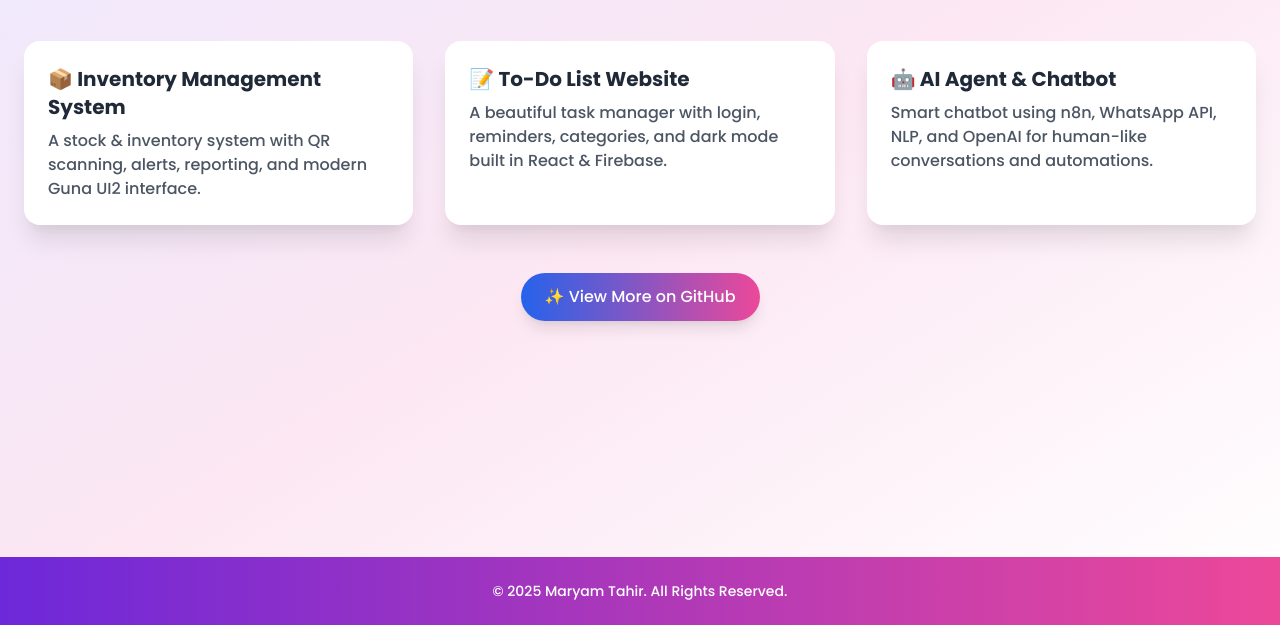
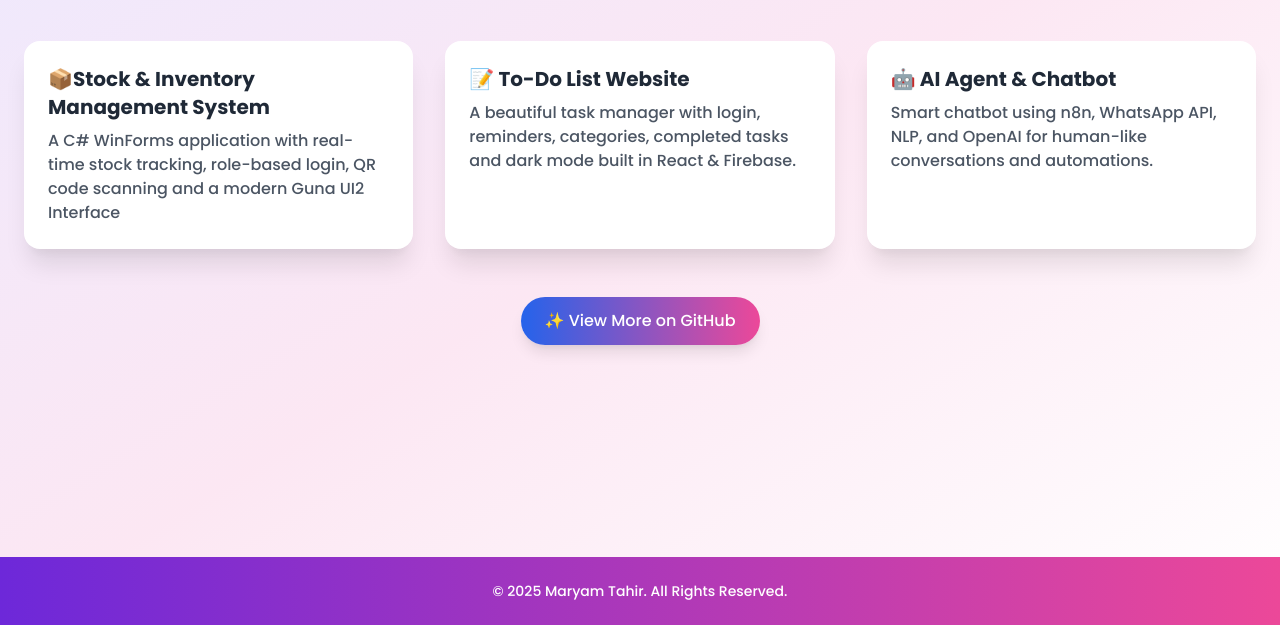
Before and after one commit to maryamtahirr/portfolio, a plain HTML site: page project.html in a window 1280 px wide. Shown: the part 175-800 px from the top of the page. Drawn offline with nearby package versions, Linux system fonts and the light colour scheme.

Commit message:
First commit

```diff
--- a/project.html
+++ b/project.html
@@ -68,14 +68,14 @@
 
         <!-- Project 1 -->
         <a href="https://github.com/maryamtahirr/stock-inventory-system" target="_blank" rel="noopener" class="block bg-white shadow-xl rounded-2xl p-6 transition-transform transform hover:scale-105 hover:shadow-2xl glow-hover animate-up">
-          <h3 class="text-xl font-semibold mb-2">📦 Inventory Management System</h3>
-          <p class="text-gray-600">A stock & inventory system with QR scanning, alerts, reporting, and modern Guna UI2 interface.</p>
+          <h3 class="text-xl font-semibold mb-2">📦Stock & Inventory Management System</h3>
+          <p class="text-gray-600">A C# WinForms application with real-time stock tracking, role-based login, QR code scanning and a modern Guna UI2 Interface</p>
         </a>
 
         <!-- Project 2 -->
         <a href="https://github.com/maryamtahirr/todo-list-app" target="_blank" rel="noopener" class="block bg-white shadow-xl rounded-2xl p-6 transition-transform transform hover:scale-105 hover:shadow-2xl glow-hover animate-up delay-100">
           <h3 class="text-xl font-semibold mb-2">📝 To-Do List Website</h3>
-          <p class="text-gray-600">A beautiful task manager with login, reminders, categories, and dark mode built in React & Firebase.</p>
+          <p class="text-gray-600">A beautiful task manager with login, reminders, categories, completed tasks and dark mode built in React & Firebase.</p>
         </a>
 
         <!-- Project 3 -->
```
